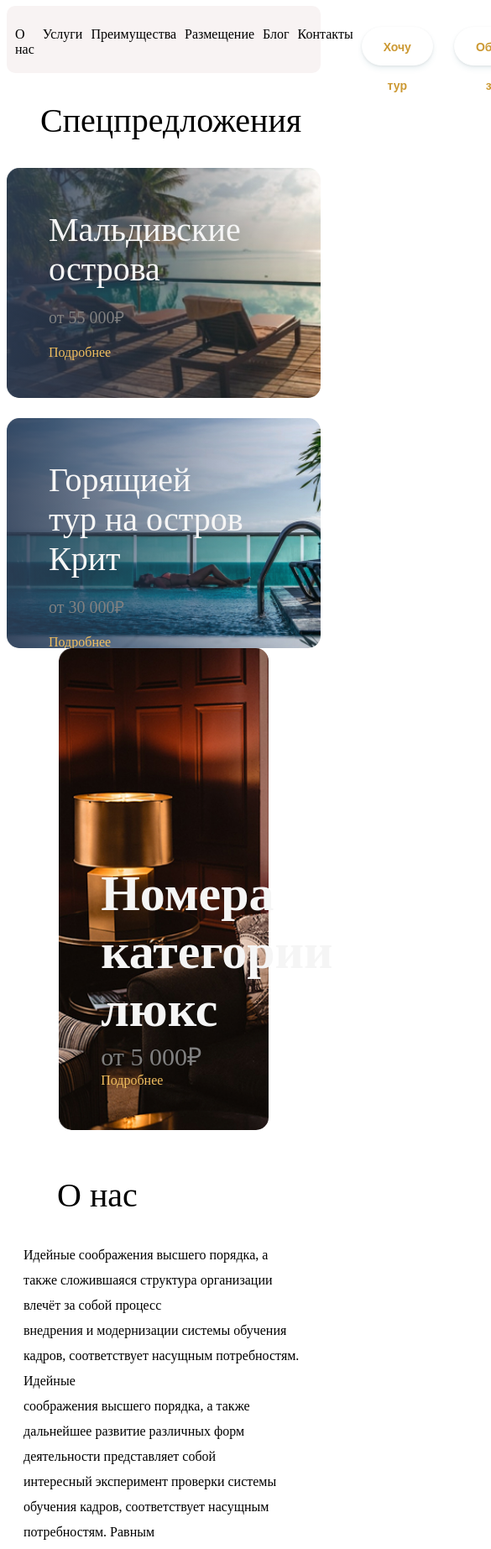
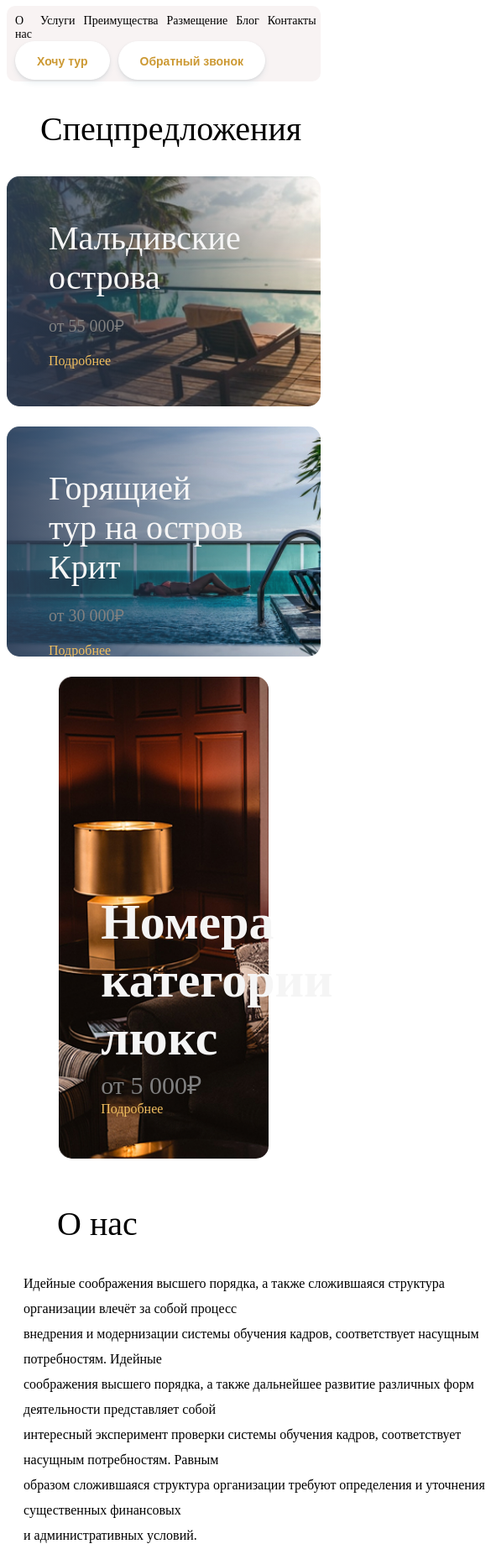
Before and after one commit to LeonidPalygalov/hotel, a plain HTML site: page index.html in a window 390 px wide. Shown: the part 136-1981 px from the top of the page at 84% size, 585 px wide, since content can reach past the window. Drawn offline with Linux system fonts and the light colour scheme.

Commit message:
add: add file

```diff
--- a/assets/style/style.css
+++ b/assets/style/style.css
@@ -29,28 +29,35 @@ header {
 .block2 {
   display: flex;
   height: 70px;
-
+  flex-wrap: wrap;
   background: rgb(248, 243, 243);
-  padding-top: 10px;
+  padding: 10px;
   margin-top: 10px;
   border-radius: 10px;
   justify-content: space-between;
+  align-items: center;
 }
+
+@media screen and (max-width: 785px) {
+  .block2 {
+    font-size: 14px;
+  }
+}
+
 .block2-left,
 .block2-right {
   display: flex;
+  gap: 10px;
 }
 
 .under-block {
-  padding-top: 15px;
-  padding-left: 10px;
 }
 
 .btn {
   display: inline-block;
   box-sizing: border-box;
   padding: 0 25px;
-  margin: 0 15px 15px 0;
+
   outline: none;
   border: 1px solid #fff;
   border-radius: 50px;
@@ -80,6 +87,12 @@ section {
   justify-content: space-around;
   align-items: center;
   flex-wrap: wrap;
+}
+
+@media screen and (max-width: 1134px) {
+  .special-offers {
+    gap: 24px;
+  }
 }
 
 .section-header {
@@ -172,6 +185,14 @@ section {
 .about {
   line-height: 30px;
 }
+
+@media screen and (max-width: 785px) {
+  .about {
+    width: 560px;
+    margin: 0 auto;
+  }
+}
+
 .about__container {
   padding: 20px;
 }
@@ -181,12 +202,13 @@ section {
   flex-direction: row;
   flex-wrap: wrap;
   gap: 22px;
+  justify-content: center;
 }
 
 .card {
   height: 196px;
   width: 196px;
-  background-color: rgb(197, 186, 186);
+  background-color: rgb(209, 207, 207);
   padding: 40px;
   border-radius: 15px;
 }
@@ -207,6 +229,7 @@ footer {
   background-image: url(../img/8.png);
   background-repeat: no-repeat;
   background-size: cover;
+  background-position: right 35%;
   border-radius: 15px;
   flex-wrap: wrap;
   max-width: 1170px;
@@ -215,6 +238,17 @@ footer {
   margin: 0 auto;
   margin-top: 65px;
   justify-content: space-between;
+}
+
+@media screen and (max-width: 785px) {
+  footer {
+    justify-content: center;
+   padding: 20px 10px;
+    align-items: center;
+  }
+  .footer-left-items {
+    flex-direction: column;
+  }
 }
 
 .footer-left-items {
```
